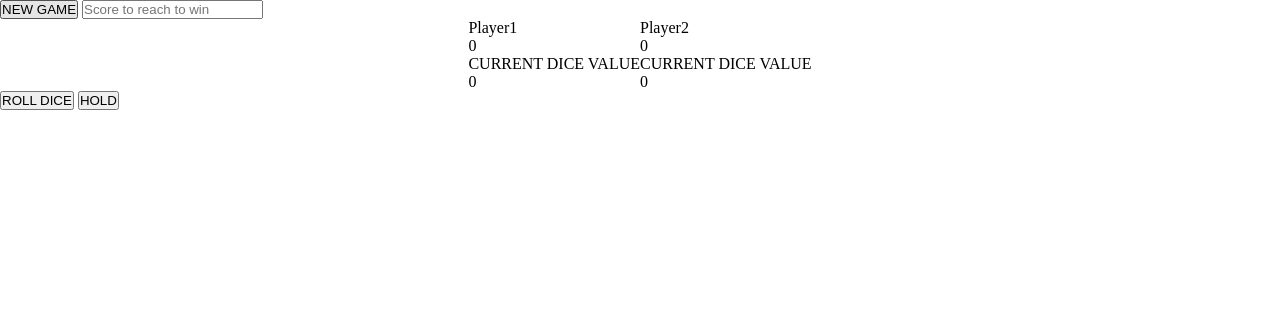
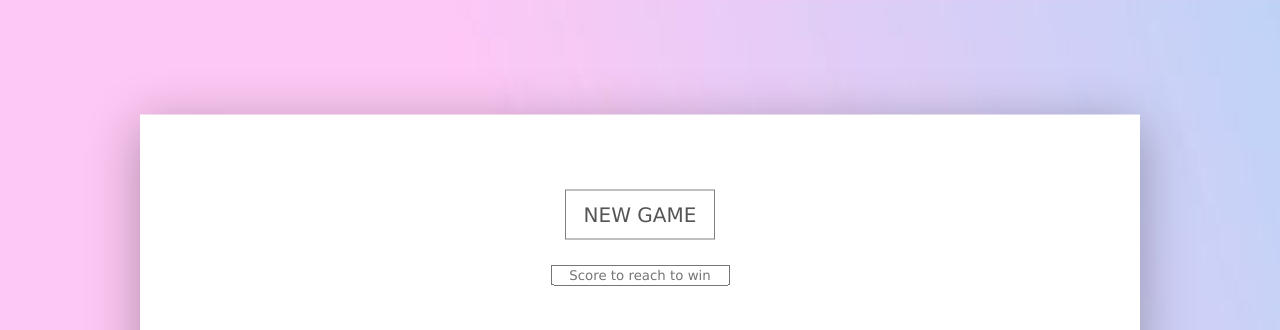
Before and after one commit to ducky92fr/dice_game, a plain HTML site: page index.html in a window 1280 px wide. Shown: the top 330 px of the page. Drawn offline with Linux system fonts and the light colour scheme.

Commit message:
working game with some needed adjustments + features to be added

```diff
--- a/game.js
+++ b/game.js
@@ -29,6 +29,7 @@ function init() {
   // remove "active" class
   document.querySelector(".player1Zone").classList.remove("active");
   document.querySelector(".player2Zone").classList.remove("active");
+  document.querySelector(".player1Zone").classList.add("active");
 }
 init();
 
@@ -84,13 +85,16 @@ document.getElementById("btnHold").addEventListener("click", function roll() {
 
     // when there's a winner
     if (score[activePlayer] >= winningScore) {
-      document.querySelector("#name" + activePlayer).textContent = "Winner!";
+      console.log(activePlayer);
+
+      document.querySelector("#name" + (activePlayer + 1)).textContent =
+        "Winner!";
       document
-        .querySelector(".player" + activePlayer + "Zone")
+        .querySelector(".player" + (activePlayer + 1) + "Zone")
         .classList.add("winner");
-      document.querySelector(
-        ".player" + activePlayer + 1 + "Zone".classList.remove("active")
-      );
+      document
+        .querySelector(".player" + (activePlayer + 1) + "Zone")
+        .classList.remove("active");
       isPlaying = false;
     } else nextPlayer();
   }
--- a/index.html
+++ b/index.html
@@ -10,21 +10,27 @@
   </head>
 
   <body>
+    <!-- <div id="overlay">
+      <span class="close-or-restart">X</span>
+      <span class="text">Winner</span>
+      <span class="player-name"></span>
+    </div> -->
+
     <div class="gameBoard">
-      <header>
-        <button id="btnNew">NEW GAME</button>
+      <div class="header">
+        <button class="btn" id="btnNew">NEW GAME</button>
         <input
           type="text"
           class="winningScore"
           placeholder="Score to reach to win"
         />
-      </header>
+      </div>
 
       <div class="container">
         <div class="player1Zone active">
           <div class="playerName" id="name1">PLAYER 1</div>
           <div class="playerScore" id="score1"></div>
-          <div class="playerCurrentBox">
+          <div class="playerCurrentBox" id="player1CurrentBox">
             <div class="playerCurrentLabel">CURRENT DICE VALUE</div>
             <div class="playerCurrentValue" id="currentValue1">0</div>
           </div>
@@ -33,7 +39,7 @@
         <div class="player2Zone">
           <div class="playerName" id="name2">PLAYER 2</div>
           <div class="playerScore" id="score2"></div>
-          <div class="playerCurrentBox">
+          <div class="playerCurrentBox" id="player2CurrentBox">
             <div class="playerCurrentLabel">CURRENT DICE VALUE</div>
             <div class="playerCurrentValue" id="currentValue2">0</div>
           </div>
@@ -43,10 +49,8 @@
       <img src="./img/dice-4.png" alt="Dice" id="die1" />
       <img src="./img/dice-5.png" alt="Dice" id="die2" />
 
-      <div class="commands">
-        <button id="btnRoll">ROLL DICE</button>
-        <button id="btnHold">HOLD</button>
-      </div>
+      <button class="btn" id="btnRoll">ROLL DICE</button>
+      <button class="btn" id="btnHold">HOLD</button>
     </div>
   </body>
 </html>
--- a/style.css
+++ b/style.css
@@ -1,17 +1,181 @@
 * {
-  margin: 0;
-  padding: 0;
+  margin: 0px;
   box-sizing: border-box;
-  /*backgroundimage*/
+  font-family: Verdana;
 }
 
-.container {
+body {
+  background-image: url("./background.jpg");
+  background-size: cover;
+  background-position: center;
+  font-weight: 300;
+  position: relative;
+  height: 100vh;
+  color: #555;
+}
+
+/* #overlay {
+  position: absolute;
+  background: #383636b8;
+  z-index: 99;
+  width: 100vw;
+  height: 100vh;
   display: flex;
   justify-content: center;
   align-items: center;
+  opacity: 0;
+  transition: opacity 1s ease-in-out;
 }
 
-img {
-  height: 80px;
-  width: 80px;
+#overlay.is-active {
+  opacity: 1;
+} */
+
+.btn {
+  /* border-radius: 30%; */
+  border: 1px solid gray;
+  text-align: center;
+  font-family: Verdana;
 }
+
+.header {
+  display: flex;
+  justify-content: center;
+}
+
+.gameBoard {
+  margin-top: 100px;
+  margin-bottom: 50px;
+  width: 1000px;
+  position: absolute;
+  top: 50%;
+  left: 50%;
+  transform: translate(-50%, -50%);
+  background-color: #fff;
+  box-shadow: 0px 10px 50px rgba(0, 0, 0, 0.3);
+  overflow: hidden;
+}
+
+input:focus::-webkit-input-placeholder {
+  color: transparent;
+}
+
+.player1Zone {
+  width: 50%;
+  float: left;
+  height: 600px;
+  padding: 30px 100px 100px 50px;
+}
+
+.player2Zone {
+  width: 50%;
+  float: left;
+  height: 600px;
+  padding: 30px 50px 100px 100px;
+}
+
+.playerName {
+  font-size: 40px;
+  text-align: center;
+  letter-spacing: 2px;
+  font-weight: 100;
+  margin-top: 20px;
+  margin-bottom: 10px;
+  position: relative;
+}
+
+.playerScore {
+  text-align: center;
+  font-size: 80px;
+  font-weight: 100;
+  margin-bottom: 130px;
+  color: #6f298bbe;
+}
+
+/* .active .playerName {
+  font-weight: 300;
+  border: 1px solid black;
+} */
+
+.active .playerName {
+  font-weight: 300;
+  border: 1px solid #555;
+}
+
+.playerCurrentBox {
+  background-color: #eb4d4d;
+  color: #fff;
+  width: 50%;
+  margin: 190px auto 0;
+  padding: 12px;
+  text-align: center;
+  background-color: #f0baba;
+}
+
+.playerCurrentLabel {
+  margin-bottom: 10px;
+  font-size: 18px;
+  color: #bb1919;
+}
+
+.playerCurrentValue {
+  font-size: 18px;
+}
+
+button {
+  position: absolute;
+  height: 50px;
+  width: 150px;
+  left: 50%;
+  transform: translateX(-50%);
+  color: #555;
+  background: none;
+  border: none;
+  font-family: Verdana;
+  font-size: 20px;
+  cursor: pointer;
+  font-weight: 300;
+  transition: 0.3s, color 0.3s;
+}
+
+button:hover {
+  font-weight: 600;
+}
+
+#btnNew {
+  top: 75px;
+}
+#btnRoll {
+  top: 470px;
+}
+#btnHold {
+  top: 590px;
+}
+
+#die1,
+#die2 {
+  position: absolute;
+  height: 100px;
+  box-shadow: 0px 10px 60px rgba(0, 0, 0, 0.1);
+  top: 360px;
+}
+
+#die1 {
+  left: 38%;
+}
+#die2 {
+  left: 52%;
+}
+
+.winner {
+  background-color: #f7f7f7;
+}
+.winner .playerName {
+  font-weight: 300;
+}
+.winningScore {
+  text-align: center;
+  margin-top: 150px;
+  top: 80px;
+  left: 45%;
+}
```
Also changed, not shown: background.jpg (added).
